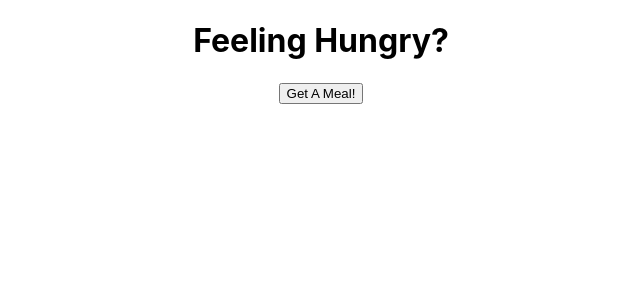
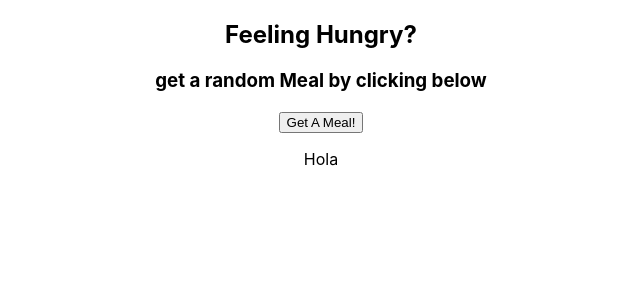
Before and after one commit to nmarforio/2project-recipes, a React (Create React App) app: page / in a window 1280 px wide. Shown: the top 300 px of the page, without its empty margins (319-959 px from the left). Built offline with nearby package versions, Linux system fonts and the light colour scheme.

Commit message:
Try to understand useState with ts

```diff
--- a/src/App.tsx
+++ b/src/App.tsx
@@ -1,19 +1,23 @@
 import React from "react";
 import "./App.css";
 import Button from "./Components/Button";
+import RecipeForm from "./Components/RecipeForm";
 import { useState } from "react";
+import Recipe from "./model";
 
-const App: React.FC = () => {
-  const [data, setData] = useState<string>("");
+const App: React.FC<{}> = () => {
+  const [recipe, setRecipe] = useState<Recipe[]>([]);
 
   const handleClick = (e: React.MouseEvent) => {
     e.preventDefault();
 
     async function fetchingData(): Promise<any> {
       try {
-        const response = await fetch("https://www.themealdb.com/api/json/v1/1/random.php");
+        const response = await fetch(
+          "https://www.themealdb.com/api/json/v1/1/random.php"
+        );
         const data = await response.json();
-        setData(data);
+        setRecipe(data);
         if (response.ok) {
           // Success (Good Response)
           return data;
@@ -29,11 +33,12 @@ const App: React.FC = () => {
     fetchingData();
   };
 
-  console.log(data)
   return (
     <div className="App">
-      <h1>Feeling Hungry?</h1>
+      <h2>Feeling Hungry?</h2>
+      <h3>get a random Meal by clicking below</h3>
       <Button handleClick={handleClick} />
+      <RecipeForm recipeData={recipe} />
     </div>
   );
 };
--- /dev/null
+++ b/src/Components/RecipeForm.tsx
@@ -0,0 +1,22 @@
+import React from "react";
+import Recipe from "../model";
+
+interface Props {
+    recipeData: Recipe[];
+
+}
+
+const RecipeForm = ({ recipeData }: Props) => {
+  console.log(recipeData);
+//  const myRecipe: Array<string> =  recipeData.meals.map((meal)=>{
+//     return meal
+//   })
+//   console.log(myRecipe)
+  return (
+    <div>
+      <p>Hola</p>
+    </div>
+  );
+};
+
+export default RecipeForm;
--- a/src/index.tsx
+++ b/src/index.tsx
@@ -11,7 +11,7 @@ const root = ReactDOM.createRoot(
 );
 root.render(
   <React.StrictMode>
-    <App />
+    <App/>
   </React.StrictMode>
 );
 
--- /dev/null
+++ b/src/model.ts
@@ -0,0 +1,5 @@
+interface Recipe{
+    meals: Array<object>
+}
+
+export default Recipe
```
